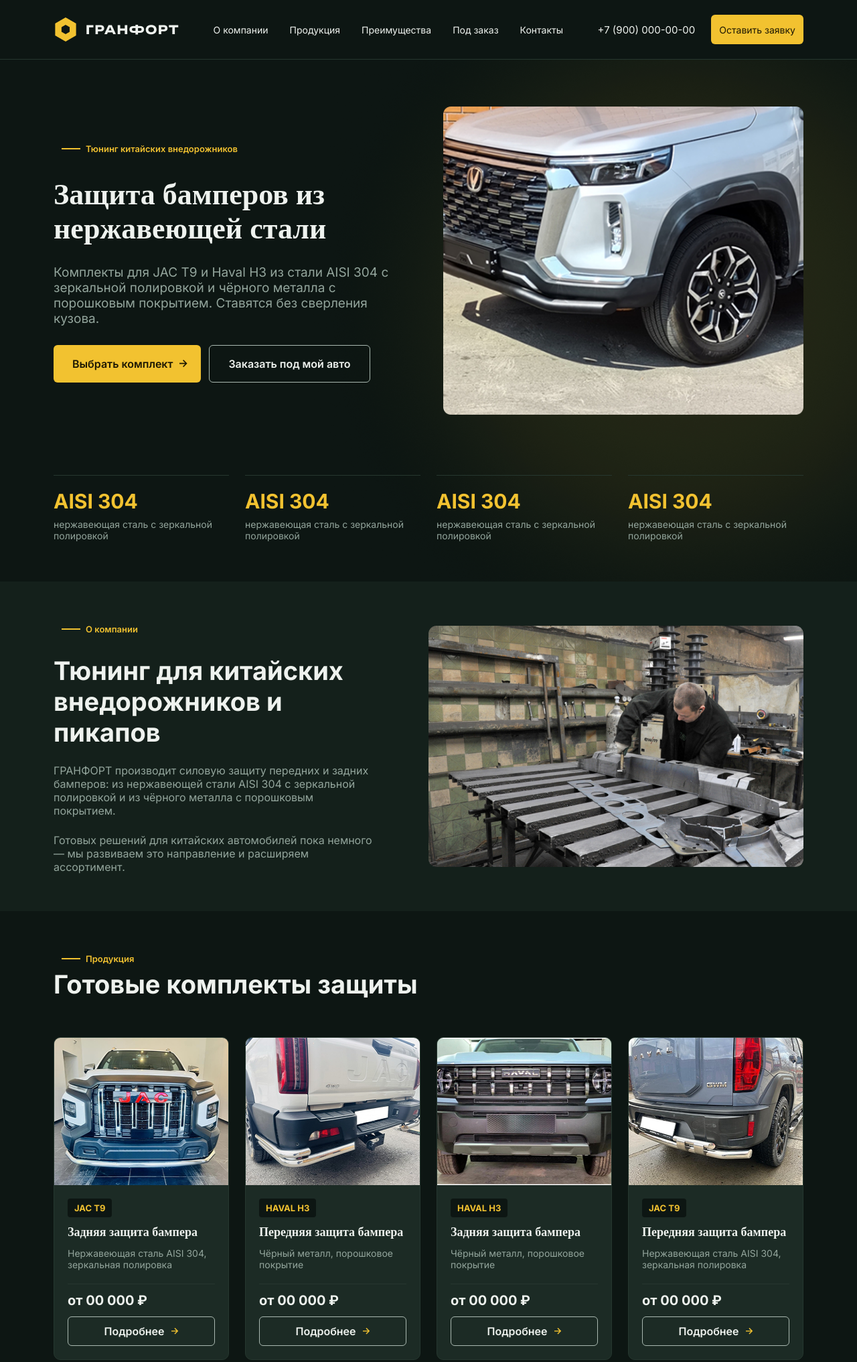
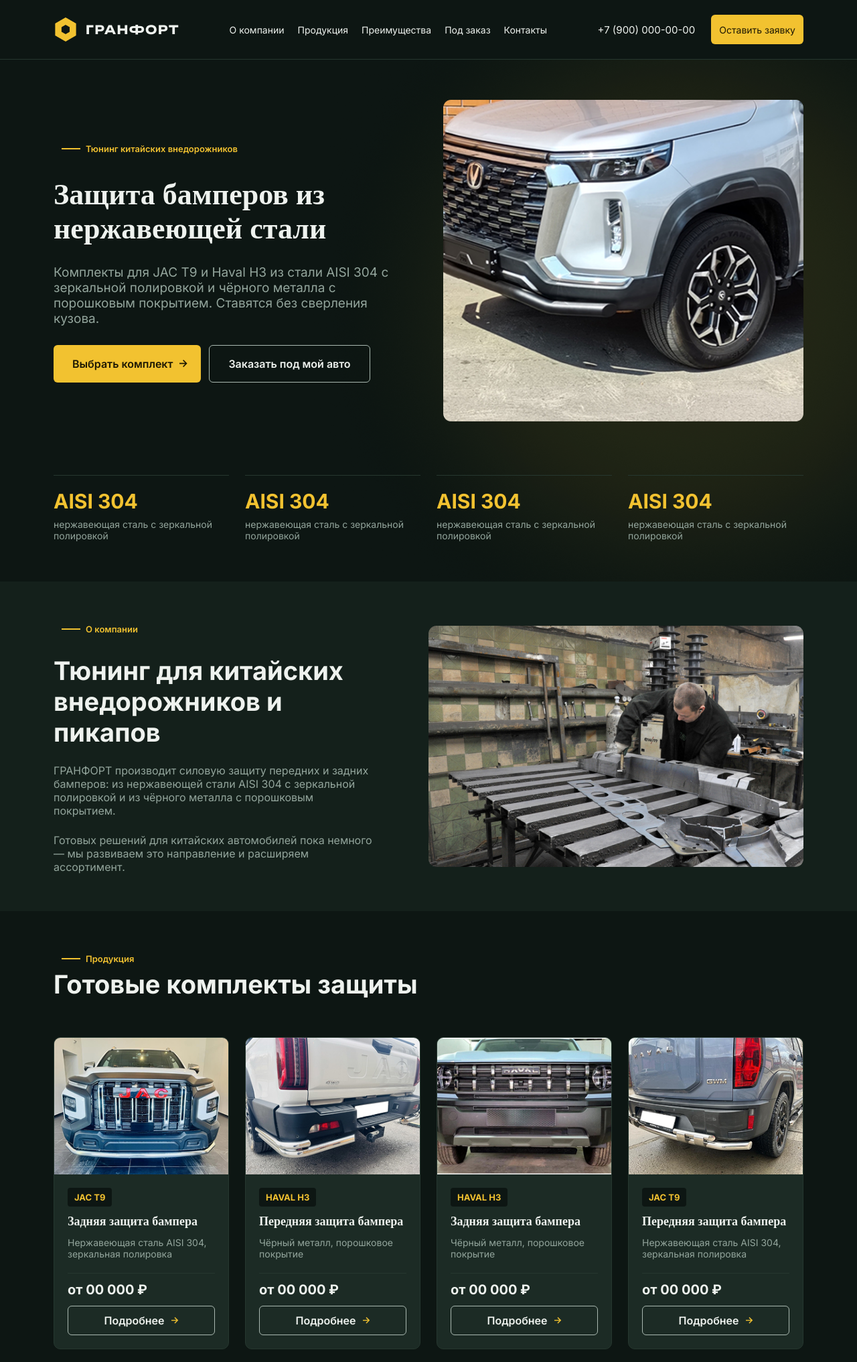
Before and after one commit to KimSoyon/Practice_10.11-16.11, an Astro site in the folder GranFort/: page / in a window 1280 px wide. Shown: the top 2033 px of the page at 67% size. Built offline with nearby package versions, Linux system fonts and the light colour scheme; Astro itself is replaced by a stand-in of ours; a web font is replaced by a local one.

Commit message:
index.astro

```diff
--- a/GranFort/src/pages/index.astro
+++ b/GranFort/src/pages/index.astro
@@ -357,6 +357,9 @@ import Arrow2Img from '../assets/images/arrow-2.png';
 
 body {
     background-color: #0D1613;
+    display: flex;
+    flex-direction: column;
+    align-items: center;
 }
 
 button {
@@ -394,7 +397,6 @@ p {
 }
 
 img {
-    max-width: 100%;
     display: block;
 }
 
@@ -424,6 +426,7 @@ img {
 
 section {
     padding: 96px 120px;
+    width: 100%
 }
 
 header {
@@ -437,6 +440,7 @@ header {
     padding: 22px 120px;
     border-bottom: 1px solid #26372F;
     gap: 20px;
+    width: 100%
 }
 
 nav {
@@ -521,7 +525,7 @@ nav {
 
 .hero_two {
     display: flex;
-    align-items: stretch;
+    justify-content: space-between;
     gap: 24px;
 }
 
@@ -542,12 +546,6 @@ nav {
 
 .hero_p {
     font-size: 14px;
-}
-
-.img_hero {
-    width: 48%;
-    max-width: 100%;
-    object-fit: contain;
 }
 
 .compani {
@@ -631,6 +629,11 @@ nav {
     font-size: 14px;
     padding-bottom: 20px;
     border-bottom: 1px solid #26372F;
+}
+
+.img_card {
+    width: 100%;
+    height: auto;
 }
 
 .card_sum {
@@ -826,6 +829,7 @@ footer {
     display: flex;
     flex-direction: column;
     gap: 32px;
+    width: 100%
 }
 
 .footer_nav {
@@ -881,8 +885,12 @@ footer {
         padding: 56px 80px;
     }
 
+    footer {
+        padding: 48px 80px 32px;
+    }
+
     nav {
-        gap: 20;
+        gap: 20px;
     }
 
     .a_nav {
@@ -900,5 +908,9 @@ footer {
     .p_header {
         font-size: 15px;
     }
+
+    .img_hero {
+        width: 48%
+    }
 }
 </style>
```
